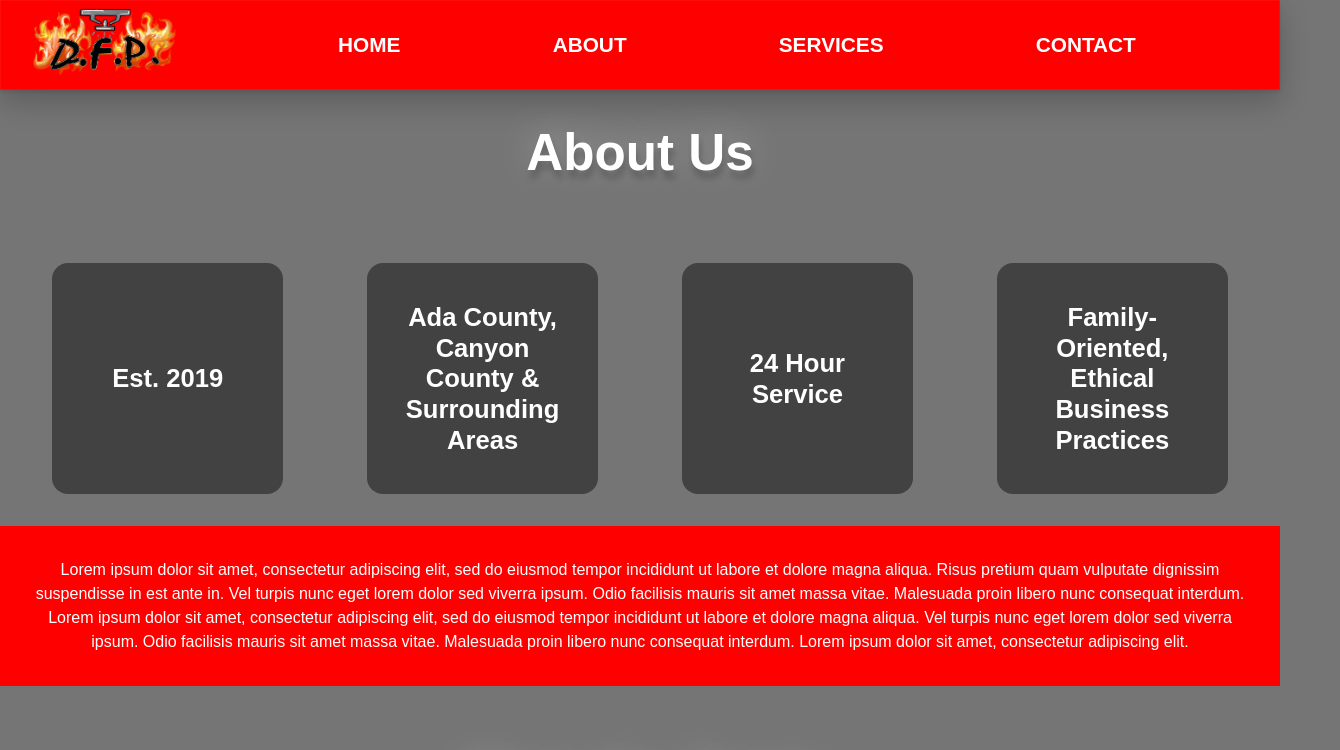
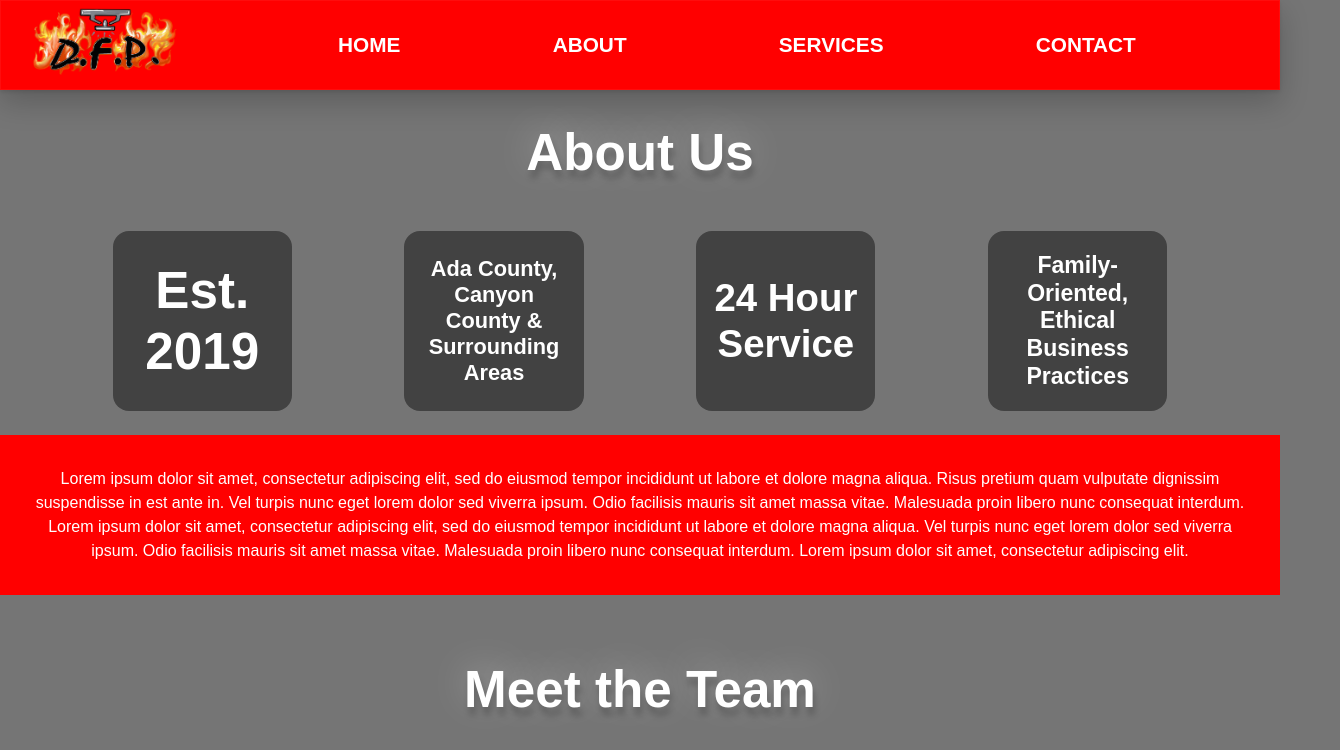
Before and after one commit to rubyreed/daily-fire-protection, a React (Create React App) app: page /about in a window 1280 px wide. Shown: the top 750 px of the page, 1340 px wide, since content can reach past the window. Built offline with nearby package versions, Linux system fonts and the light colour scheme.

Commit message:
about adjusted with photos

```diff
--- a/src/App.css
+++ b/src/App.css
@@ -96,7 +96,52 @@
     color: white;
     margin-bottom: 4rem;
   }
-  .fact {
+  .fact1 {
+    background-color: #424242;
+    width: 25%;
+    display: flex;
+    justify-content: center;
+    align-items: center;
+    text-align: center;
+    padding: 1rem;
+    margin-bottom: 1.5rem;
+    border-radius: 1rem;
+    height: 18vw;
+    width: 18vw;
+    font-size: 5.7vw;
+    font-weight: 800;
+  }
+  .fact2 {
+    background-color: #424242;
+    width: 25%;
+    display: flex;
+    justify-content: center;
+    align-items: center;
+    text-align: center;
+    padding: 1rem;
+    margin-bottom: 1.5rem;
+    border-radius: 1rem;
+    height: 18vw;
+    width: 18vw;
+    font-size: 2.3vw;
+    font-weight: 800;
+  }
+  .fact3 {
+    background-color: #424242;
+    width: 25%;
+    display: flex;
+    justify-content: center;
+    align-items: center;
+    text-align: center;
+    padding: 1rem;
+    margin-bottom: 1.5rem;
+    border-radius: 1rem;
+    height: 18vw;
+    width: 18vw;
+    font-size: 3.7vw;
+    font-weight: 800;
+  }
+  .fact4 {
     background-color: #424242;
     width: 25%;
     display: flex;
@@ -127,20 +172,26 @@
       0px -5px 35px rgba(255, 255, 255, 0.3);
   }
   .aboutsection {
-    /* display: flex; */
-    height: 20rem;
     margin-top: 3rem;
   }
   .personbiodiv {
     color: white;
     background-color: #424242;
-    padding: 3rem;
+    padding: 2rem;
     text-align: center;
-    min-width: 30rem;
+    /* min-width: 30rem; */
   }
   .personimg {
     height: 30vw;
-    /* object-fit: cover; */
+    display: none;
+  }
+  .personimgsmall {
+    padding-bottom: 1rem;
+    padding-top: 1rem;
+  }
+  .abouttitle {
+    font-weight: 900;
+    margin-bottom: 0.5rem;
   }
   /* in services */
   .servicesdiv {
@@ -307,19 +358,64 @@
     text-shadow: 2px 8px 6px rgba(0, 0, 0, 0.2),
       0px -5px 35px rgba(255, 255, 255, 0.3);
   }
-  .fact {
+  .fact1 {
     background-color: #424242;
     width: 25%;
     display: flex;
     justify-content: center;
     align-items: center;
     text-align: center;
-    padding: 2rem;
-    margin: min(2rem);
+    padding: 1rem;
+    margin-bottom: 1.5rem;
     border-radius: 1rem;
     height: 18vw;
     width: 18vw;
-    font-size: 2vw;
+    font-size: 5.7vw;
+    font-weight: 800;
+  }
+  .fact2 {
+    background-color: #424242;
+    width: 25%;
+    display: flex;
+    justify-content: center;
+    align-items: center;
+    text-align: center;
+    padding: 1rem;
+    margin-bottom: 1.5rem;
+    border-radius: 1rem;
+    height: 18vw;
+    width: 18vw;
+    font-size: 2.3vw;
+    font-weight: 800;
+  }
+  .fact3 {
+    background-color: #424242;
+    width: 25%;
+    display: flex;
+    justify-content: center;
+    align-items: center;
+    text-align: center;
+    padding: 1rem;
+    margin-bottom: 1.5rem;
+    border-radius: 1rem;
+    height: 18vw;
+    width: 18vw;
+    font-size: 3.7vw;
+    font-weight: 800;
+  }
+  .fact4 {
+    background-color: #424242;
+    width: 25%;
+    display: flex;
+    justify-content: center;
+    align-items: center;
+    text-align: center;
+    padding: 1rem;
+    margin-bottom: 1.5rem;
+    border-radius: 1rem;
+    height: 18vw;
+    width: 18vw;
+    font-size: 2.3vw;
     font-weight: 800;
   }
   .facts {
@@ -329,18 +425,27 @@
   }
   .aboutsection {
     display: flex;
-    height: 20rem;
+    /* height: 20rem; */
     margin-top: 3rem;
   }
   .personbiodiv {
     color: white;
     background-color: #424242;
-    padding: 3rem;
+    padding: 2rem;
     text-align: center;
     min-width: 36rem;
   }
   .personimg {
     object-fit: cover;
+    /* display: none; */
+  }
+  .personimgsmall {
+    padding-top: 1rem;
+    padding-bottom: 1rem;
+  }
+  .abouttitle {
+    font-weight: 900;
+    margin-bottom: 2rem;
   }
   /* in services */
   .servicesdiv {
@@ -519,19 +624,64 @@
     text-shadow: 2px 8px 6px rgba(0, 0, 0, 0.2),
       0px -5px 35px rgba(255, 255, 255, 0.3);
   }
-  .fact {
+  .fact1 {
     background-color: #424242;
     width: 25%;
     display: flex;
     justify-content: center;
     align-items: center;
     text-align: center;
-    padding: 2rem;
-    margin: min(2rem);
+    padding: 1rem;
+    margin-bottom: 1.5rem;
     border-radius: 1rem;
     height: 18vw;
     width: 18vw;
-    font-size: 2vw;
+    font-size: 5.7vw;
+    font-weight: 800;
+  }
+  .fact2 {
+    background-color: #424242;
+    width: 25%;
+    display: flex;
+    justify-content: center;
+    align-items: center;
+    text-align: center;
+    padding: 1rem;
+    margin-bottom: 1.5rem;
+    border-radius: 1rem;
+    height: 18vw;
+    width: 18vw;
+    font-size: 2.3vw;
+    font-weight: 800;
+  }
+  .fact3 {
+    background-color: #424242;
+    width: 25%;
+    display: flex;
+    justify-content: center;
+    align-items: center;
+    text-align: center;
+    padding: 1rem;
+    margin-bottom: 1.5rem;
+    border-radius: 1rem;
+    height: 18vw;
+    width: 18vw;
+    font-size: 3.7vw;
+    font-weight: 800;
+  }
+  .fact4 {
+    background-color: #424242;
+    width: 25%;
+    display: flex;
+    justify-content: center;
+    align-items: center;
+    text-align: center;
+    padding: 1rem;
+    margin-bottom: 1.5rem;
+    border-radius: 1rem;
+    height: 18vw;
+    width: 18vw;
+    font-size: 2.3vw;
     font-weight: 800;
   }
   .facts {
@@ -551,18 +701,26 @@
   }
   .aboutsection {
     display: flex;
-    height: 20rem;
+    /* height: 20rem; */
     margin-top: 3rem;
   }
   .personbiodiv {
     color: white;
     background-color: #424242;
-    padding: 3rem;
+    padding: 2rem;
     text-align: center;
     min-width: 36rem;
   }
   .personimg {
     object-fit: cover;
+  }
+  .personimgsmall {
+    padding-top: 1rem;
+    padding-bottom: 1rem;
+  }
+  .abouttitle {
+    font-weight: 900;
+    margin-bottom: 2rem;
   }
   /* in services */
   .servicesdiv {
@@ -645,6 +803,14 @@
     left: 35%;
     transform: translate(-50%, -50%);
   }
+}
+@media only screen and (max-width: 991px) {
+  .personimg {
+    display: none;
+  }
+  /* .personimgsmall {
+    display: none;
+  } */
 }
 
 /* Large devices (laptops/desktops, 992px and up) */
@@ -739,19 +905,64 @@
     text-shadow: 2px 8px 6px rgba(0, 0, 0, 0.2),
       0px -5px 35px rgba(255, 255, 255, 0.3);
   }
-  .fact {
+  .fact1 {
     background-color: #424242;
     width: 25%;
     display: flex;
     justify-content: center;
     align-items: center;
     text-align: center;
-    padding: 2rem;
-    margin: min(2rem);
+    padding: 1rem;
+    margin-bottom: 1.5rem;
     border-radius: 1rem;
     height: 18vw;
     width: 18vw;
-    font-size: 2vw;
+    font-size: 5.7vw;
+    font-weight: 800;
+  }
+  .fact2 {
+    background-color: #424242;
+    width: 25%;
+    display: flex;
+    justify-content: center;
+    align-items: center;
+    text-align: center;
+    padding: 1rem;
+    margin-bottom: 1.5rem;
+    border-radius: 1rem;
+    height: 18vw;
+    width: 18vw;
+    font-size: 2.3vw;
+    font-weight: 800;
+  }
+  .fact3 {
+    background-color: #424242;
+    width: 25%;
+    display: flex;
+    justify-content: center;
+    align-items: center;
+    text-align: center;
+    padding: 1rem;
+    margin-bottom: 1.5rem;
+    border-radius: 1rem;
+    height: 18vw;
+    width: 18vw;
+    font-size: 3.7vw;
+    font-weight: 800;
+  }
+  .fact4 {
+    background-color: #424242;
+    width: 25%;
+    display: flex;
+    justify-content: center;
+    align-items: center;
+    text-align: center;
+    padding: 1rem;
+    margin-bottom: 1.5rem;
+    border-radius: 1rem;
+    height: 18vw;
+    width: 18vw;
+    font-size: 2.3vw;
     font-weight: 800;
   }
   .facts {
@@ -783,6 +994,13 @@
   }
   .personimg {
     object-fit: cover;
+  }
+  .personimgsmall {
+    display: none;
+  }
+  .abouttitle {
+    font-weight: 900;
+    margin-bottom: 2rem;
   }
   /* in services */
   .servicesdiv {
@@ -948,19 +1166,64 @@
     color: white;
     margin-bottom: 4rem;
   }
-  .fact {
+  .fact1 {
     background-color: #424242;
     width: 25%;
     display: flex;
     justify-content: center;
     align-items: center;
     text-align: center;
-    padding: 2rem;
-    margin: min(2rem);
+    padding: 1rem;
+    margin-bottom: 1.5rem;
     border-radius: 1rem;
-    height: 18vw;
-    width: 18vw;
-    font-size: 2vw;
+    height: 14vw;
+    width: 14vw;
+    font-size: 4vw;
+    font-weight: 800;
+  }
+  .fact2 {
+    background-color: #424242;
+    width: 25%;
+    display: flex;
+    justify-content: center;
+    align-items: center;
+    text-align: center;
+    padding: 1rem;
+    margin-bottom: 1.5rem;
+    border-radius: 1rem;
+    height: 14vw;
+    width: 14vw;
+    font-size: 1.7vw;
+    font-weight: 800;
+  }
+  .fact3 {
+    background-color: #424242;
+    width: 25%;
+    display: flex;
+    justify-content: center;
+    align-items: center;
+    text-align: center;
+    padding: 1rem;
+    margin-bottom: 1.5rem;
+    border-radius: 1rem;
+    height: 14vw;
+    width: 14vw;
+    font-size: 3vw;
+    font-weight: 800;
+  }
+  .fact4 {
+    background-color: #424242;
+    width: 25%;
+    display: flex;
+    justify-content: center;
+    align-items: center;
+    text-align: center;
+    padding: 1rem;
+    margin-bottom: 1.5rem;
+    border-radius: 1rem;
+    height: 14vw;
+    width: 14vw;
+    font-size: 1.8vw;
     font-weight: 800;
   }
   .facts {
@@ -992,6 +1255,10 @@
   }
   .personimg {
     object-fit: cover;
+  }
+  .abouttitle {
+    font-weight: 900;
+    margin-bottom: 2rem;
   }
   /* in services */
   .servicesdiv {
--- a/src/pages/About.js
+++ b/src/pages/About.js
@@ -1,16 +1,17 @@
 import React from "react";
 import person from "../images/person.png"
 import people from "../images/people.jpg"
+import family from "../images/family.png"
 
 const About = () => {
     return (
-        <div className="about">
+        <div className="about" style={{minWidth:"554px"}}>
             <h1 style={{marginBottom:"3rem"}} className="title">About Us</h1>
         <div className="facts">
-            <h2 className="fact">Est. 2019</h2>
-            <h2 className="fact">Ada County, Canyon County & Surrounding Areas</h2>
-            <h2 className="fact">24 Hour Service</h2>
-            <h2 className="fact">Family-Oriented, Ethical Business Practices</h2>
+            <h2 className="fact1">Est. 2019</h2>
+            <h2 className="fact2">Ada County, Canyon County & Surrounding Areas</h2>
+            <h2 className="fact3">24 Hour Service</h2>
+            <h2 className="fact4">Family-Oriented, Ethical Business Practices</h2>
         </div>
         <div className="bio">
             <p style={{margin:0,textAlign:"center"}}>Lorem ipsum dolor sit amet, consectetur adipiscing elit, sed do eiusmod tempor
@@ -25,11 +26,12 @@ const About = () => {
         </div>
         <h1 className="title">Meet the Team</h1>
         <div style={{display:"flex", justifyContent:"center"}}>
-        <img style={{height:"30vw", borderRadius:".5rem"}} src={people}/>
+        <img style={{height:"35vw", borderRadius:".5rem"}} src={people}/>
         </div>
         <div className="aboutsection">
             <div  className="personbiodiv">
-            <h2 style={{fontWeight:"900", marginBottom:"2rem"}}>Chris</h2>
+            <h2>Chris Daily</h2>
+            <img className="personimgsmall"src={family}/>
             <p>Lorem ipsum dolor sit amet, consectetur adipiscing elit, sed do eiusmod tempor
                 incididunt ut labore et dolore magna aliqua. Risus pretium quam vulputate dignissim
                 suspendisse in est ante in. Vel turpis nunc eget lorem dolor sed viverra ipsum.
@@ -37,12 +39,13 @@ const About = () => {
                 Lorem ipsum dolor sit amet, consectetur adipiscing elit, sed do eiusmod tempor
                 incididunt ut labore et dolore magna aliqua.</p>
             </div>
-            <img className="personimg"src={people}/>
+            <img className="personimg"src={family}/>
         </div>
-        <div style={{marginBottom:"5rem"}} className="aboutsection">
-            <img className="personimg" src={people}/>
+        <div style={{marginBottom:"3rem"}} className="aboutsection">
+            <img className="personimg" src={family}/>
             <div className="personbiodiv">
-            <h2 style={{fontWeight:"900", marginBottom:"2rem"}}>Paul</h2>
+            <h2 className="abouttitle">Paul Vaughn</h2>
+            <img className="personimgsmall" src={family}/>
             <p>Lorem ipsum dolor sit amet, consectetur adipiscing elit, sed do eiusmod tempor
                 incididunt ut labore et dolore magna aliqua. Risus pretium quam vulputate dignissim
                 suspendisse in est ante in. Vel turpis nunc eget lorem dolor sed viverra ipsum.
```
Also changed, not shown: src/images/family.png (added).
